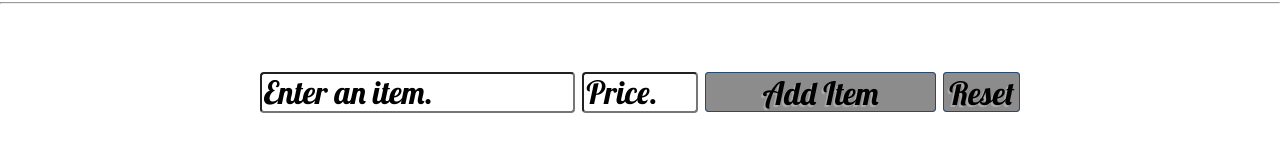
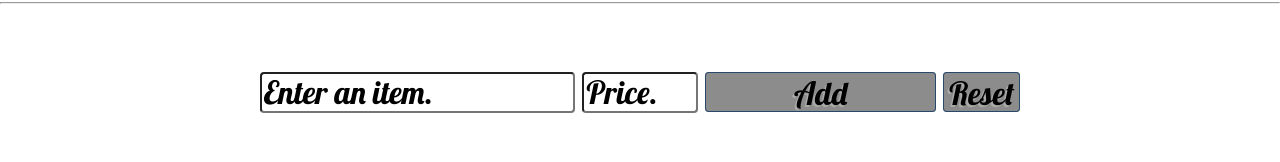
Before and after one commit to cgberlin/shopping-list, a plain HTML site: page index.html in a window 1280 px wide. Shown: the part 229-391 px from the top of the page. Drawn offline with nearby package versions, Linux system fonts and the light colour scheme.

Commit message:
quick fix to button

```diff
--- a/index.html
+++ b/index.html
@@ -21,7 +21,7 @@
 
 				<input type ="text" class="item-to-add" value ="Enter an item.">
 				<input type="text" class="estimated-price" value="Price.">
-				<button class="add-item-button">Add Item</button>
+				<button class="add-item-button">Add</button>
 				<button class="reset-list">Reset</button>
 
 			</div>
```
